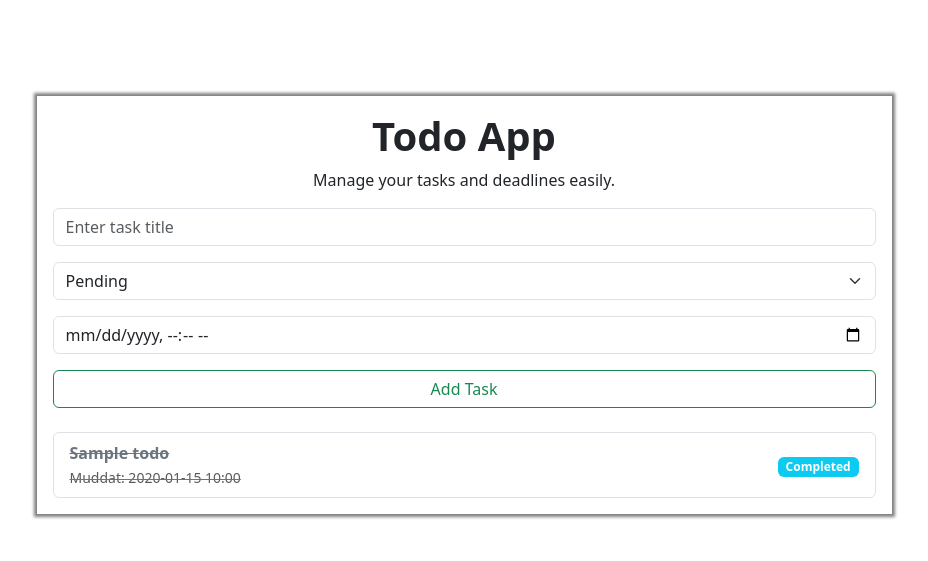
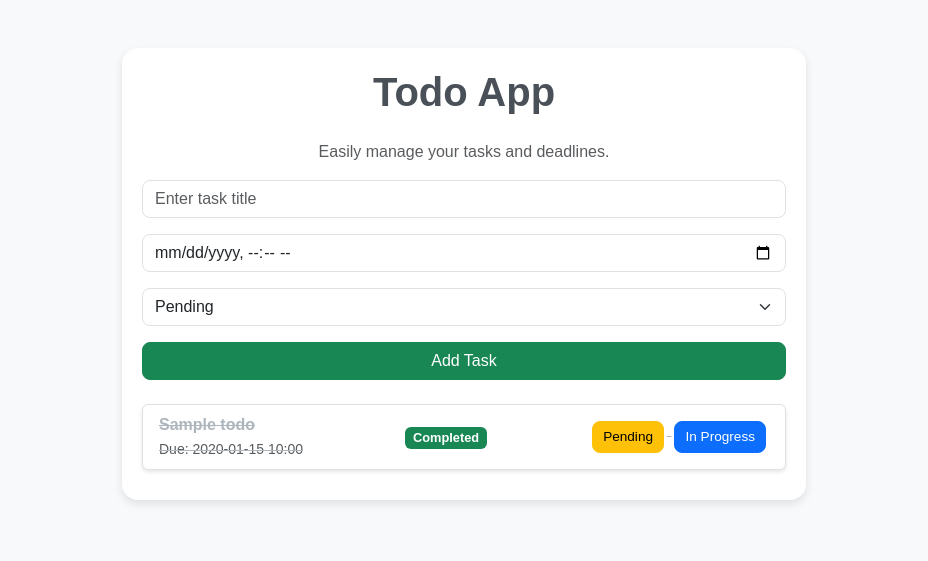
Before and after one commit to dilwodvcc/TodoApp, a PHP site: page / in a window 1280 px wide. Shown: the top 561 px of the page, without its empty margins (176-1104 px from the left). Run offline with PHP 8.4, Linux system fonts and the light colour scheme; tables that the repository leaves empty or names only in its code hold one stand-in row (values such as "Sample post").

Commit message:
takomillashtirildi

```diff
--- /dev/null
+++ b/helpers.php
@@ -0,0 +1,5 @@
+<?php
+function view ($page , $data=[]) {
+    extract($data);
+    require 'view/' . $page . '.php';
+}
--- a/index.php
+++ b/index.php
@@ -1,133 +1,25 @@
 <?php
-require_once 'DB.php';
-$db = new DB();
 
-// Vazifa qo'shish
-if (isset($_POST['add_task'])) {
-    $title = $_POST['title'];
-    $status = $_POST['status'];
-    $due_date = isset($_POST['due_date']) && !empty($_POST['due_date']) ? $_POST['due_date'] : null;
+$uri = parse_url($_SERVER['REQUEST_URI'], PHP_URL_PATH);
 
-    $stmt = $db->conn->prepare("INSERT INTO todo (title, status, due_date) VALUES (:title, :status, :due_date)");
-    $stmt->bindParam(':title', $title);
-    $stmt->bindParam(':status', $status);
-    $stmt->bindParam(':due_date', $due_date);
-    $stmt->execute();
+require 'src/Todo.php';
+require 'helpers.php';
+
+$todo = new Todo();
+
+if ($uri == '/') {
+    $todos = $todo->get();
+    view('home', ['todos' => $todos]);
+} elseif ($uri == '/store') {
+    if ($_SERVER['REQUEST_METHOD'] === 'POST') {
+        $todo->store($_POST['title'], $_POST['due_date'], $_POST['status']);
+    }
+    header('Location: /');
+    exit();
+} elseif ($uri == '/update-status') {
+    if (isset($_GET['id']) && isset($_GET['status'])) {
+        $todo->updateStatus($_GET['id'], $_GET['status']);
+    }
+    header('Location: /');
+    exit();
 }
-
-// Vazifani bajarilgan deb belgilash
-if (isset($_POST['complete_task'])) {
-    $task_id = $_POST['task_id'];
-    $stmt = $db->conn->prepare("UPDATE todo SET status = 'completed' WHERE id = :id");
-    $stmt->bindParam(':id', $task_id);
-    $stmt->execute();
-}
-?>
-
-<!doctype html>
-<html lang="en">
-<head>
-    <meta charset="UTF-8">
-    <meta name="viewport"
-          content="width=device-width, user-scalable=no, initial-scale=1.0, maximum-scale=1.0, minimum-scale=1.0">
-    <meta http-equiv="X-UA-Compatible" content="ie=edge">
-    <title>TodoApp</title>
-    <link href="https://cdn.jsdelivr.net/npm/bootstrap@5.3.3/dist/css/bootstrap.min.css" rel="stylesheet"
-          integrity="sha384-QWTKZyjpPEjISv5WaRU9OFeRpok6YctnYmDr5pNlyT2bRjXh0JMhjY6hW+ALEwIH" crossorigin="anonymous">
-    <style>
-        .todo-body {
-            max-width: 75%;
-            box-shadow: 0 0 3px 3px gray;
-        }
-
-        .todo-text {
-            font-weight: bold;
-        }
-
-        li {
-            border-radius: 16px;
-        }
-
-        .badge-info {
-            background-color: #17a2b8;
-        }
-
-        .badge-secondary {
-            background-color: #6c757d;
-        }
-
-        .task-completed {
-            text-decoration: line-through;
-            color: #6c757d;
-        }
-
-        .btn-complete {
-            background-color: #28a745;
-            color: white;
-        }
-
-        .btn-complete:hover {
-            background-color: #218838;
-        }
-
-    </style>
-</head>
-<body>
-<div class="container">
-    <div class="row d-flex justify-content-center my-5">
-        <div class="todo-body my-5 p-3">
-            <h1 class="text-center todo-text">Todo App</h1>
-            <p class="text-center">Manage your tasks and deadlines easily.</p>
-
-            <!-- Vazifa qo'shish formasi -->
-            <form method="POST" action="">
-                <div class="input-group mb-3">
-                    <input type="text" class="form-control" name="title" placeholder="Enter task title" required>
-                </div>
-                <div class="input-group mb-3">
-                    <select class="form-select" name="status" required>
-                        <option value="pending">Pending</option>
-                        <option value="in_progress">In Progress</option>
-                        <option value="completed">Completed</option>
-                    </select>
-                </div>
-                <div class="input-group mb-3">
-                    <input type="datetime-local" class="form-control" name="due_date" required>
-                </div>
-                <button type="submit" name="add_task" class="btn btn-outline-success w-100">Add Task</button>
-            </form>
-
-            <ul class="list-group mt-4">
-                <?php
-                $stmt = $db->conn->prepare("SELECT * FROM todo ORDER BY created_at DESC");
-                $stmt->execute();
-                $tasks = $stmt->fetchAll(PDO::FETCH_ASSOC);
-
-                foreach ($tasks as $task) {
-                    $taskClass = $task['status'] === 'completed' ? 'task-completed' : '';
-                    echo "<li class='list-group-item d-flex justify-content-between align-items-center $taskClass'>
-                            <div>
-                                <strong>" . htmlspecialchars($task['title']) . "</strong>
-                                <br>
-                                <small class='text-muted'>Muddat: " . date('Y-m-d H:i', strtotime($task['due_date'])) . "</small>
-                            </div>
-                            <div>
-                                <span class='badge bg-info'>" . ucfirst($task['status']) . "</span>";
-
-                    // Faqat "pending" yoki "in_progress" statusli vazifalar uchun tugma
-                    if ($task['status'] !== 'completed') {
-                        echo "<form method='POST' action='' style='display:inline;'>
-                                <input type='hidden' name='task_id' value='" . $task['id'] . "'>
-                                <button type='submit' name='complete_task' class='btn btn-complete btn-sm'>Complete</button>
-                              </form>";
-                    }
-
-                    echo "</div></li>";
-                }
-                ?>
-            </ul>
-        </div>
-    </div>
-</div>
-</body>
-</html>
--- /dev/null
+++ b/src/Todo.php
@@ -0,0 +1,33 @@
+<?php
+require_once 'DB.php';
+
+class Todo {
+    private $db;
+
+    public function __construct() {
+        $this->db = new DB();
+    }
+
+    public function get() {
+        $stmt = $this->db->conn->prepare("SELECT * FROM todo ORDER BY created_at DESC");
+        $stmt->execute();
+        return $stmt->fetchAll(PDO::FETCH_ASSOC);
+    }
+
+    public function store($title, $due_date, $status) {
+        $stmt = $this->db->conn->prepare(
+            "INSERT INTO todo (title, status, due_date, created_at, updated_at) VALUES (:title, :status, :due_date, NOW(), NOW())"
+        );
+        $stmt->bindParam(':title', $title);
+        $stmt->bindParam(':due_date', $due_date);
+        $stmt->bindParam(':status', $status);
+        $stmt->execute();
+    }
+
+    public function updateStatus($task_id, $status) {
+        $stmt = $this->db->conn->prepare("UPDATE todo SET status = :status, updated_at = NOW() WHERE id = :id");
+        $stmt->bindParam(':id', $task_id);
+        $stmt->bindParam(':status', $status);
+        $stmt->execute();
+    }
+}
--- /dev/null
+++ b/view/home.php
@@ -0,0 +1,115 @@
+<!doctype html>
+<html lang="en">
+<head>
+    <meta charset="UTF-8">
+    <meta name="viewport" content="width=device-width, initial-scale=1.0">
+    <title>Todo App</title>
+    <link href="https://cdn.jsdelivr.net/npm/bootstrap@5.3.3/dist/css/bootstrap.min.css" rel="stylesheet">
+    <style>
+        body {
+            background-color: #f8f9fa;
+            font-family: 'Arial', sans-serif;
+        }
+
+        .todo-body {
+            max-width: 60%;
+            background-color: #ffffff;
+            border-radius: 16px;
+            padding: 20px;
+            box-shadow: 0 4px 8px rgba(0, 0, 0, 0.1);
+        }
+
+        .todo-title {
+            font-weight: bold;
+            color: #495057;
+        }
+
+        .form-control, .form-select, .btn {
+            border-radius: 8px;
+        }
+
+        li {
+            border: none;
+            margin-bottom: 10px;
+            border-radius: 12px;
+            background-color: #ffffff;
+            padding: 15px;
+            box-shadow: 0 2px 4px rgba(0, 0, 0, 0.1);
+        }
+
+        .task-completed {
+            text-decoration: line-through;
+            color: #adb5bd;
+        }
+
+        .btn-status {
+            margin: 0 3px;
+            font-size: 0.85rem;
+            padding: 5px 10px;
+        }
+
+        .badge {
+            font-size: 0.8rem;
+        }
+    </style>
+</head>
+<body>
+<div class="container mt-5">
+    <div class="row d-flex justify-content-center">
+        <div class="todo-body">
+            <h1 class="text-center todo-title mb-4">Todo App</h1>
+            <p class="text-center text-muted">Easily manage your tasks and deadlines.</p>
+
+            <!-- Task Input Form -->
+            <form method="POST" action="/store" class="mb-4">
+                <div class="mb-3">
+                    <input type="text" class="form-control" name="title" placeholder="Enter task title" required>
+                </div>
+                <div class="mb-3">
+                    <input type="datetime-local" class="form-control" name="due_date" required>
+                </div>
+                <div class="mb-3">
+                    <select class="form-select" name="status" required>
+                        <option value="pending" selected>Pending</option>
+                        <option value="in_progress">In Progress</option>
+                        <option value="completed">Completed</option>
+                    </select>
+                </div>
+                <button type="submit" class="btn btn-success w-100">Add Task</button>
+            </form>
+
+            <!-- Task List -->
+            <ul class="list-group">
+                <?php /** @var TYPE_NAME $todos */
+                foreach ($todos as $task): ?>
+                    <?php $taskClass = $task['status'] === 'completed' ? 'task-completed' : ''; ?>
+                    <li class="list-group-item d-flex justify-content-between align-items-center <?= $taskClass ?>">
+                        <div>
+                            <strong><?= htmlspecialchars($task['title']) ?></strong>
+                            <br>
+                            <small class="text-muted">Due: <?= date('Y-m-d H:i', strtotime($task['due_date'])) ?></small>
+                        </div>
+                        <div>
+                            <span class="badge bg-<?= $task['status'] === 'completed' ? 'success' : ($task['status'] === 'in_progress' ? 'primary' : 'warning') ?>">
+                                <?= ucfirst($task['status']) ?>
+                            </span>
+                        </div>
+                        <div>
+                            <?php if ($task['status'] !== 'completed'): ?>
+                                <a href="/update-status?id=<?= $task['id'] ?>&status=completed" class="btn btn-success btn-sm btn-status">Complete</a>
+                            <?php endif; ?>
+                            <?php if ($task['status'] !== 'pending'): ?>
+                                <a href="/update-status?id=<?= $task['id'] ?>&status=pending" class="btn btn-warning btn-sm btn-status">Pending</a>
+                            <?php endif; ?>
+                            <?php if ($task['status'] !== 'in_progress'): ?>
+                                <a href="/update-status?id=<?= $task['id'] ?>&status=in_progress" class="btn btn-primary btn-sm btn-status">In Progress</a>
+                            <?php endif; ?>
+                        </div>
+                    </li>
+                <?php endforeach; ?>
+            </ul>
+        </div>
+    </div>
+</div>
+</body>
+</html>
```
Also changed, not shown: src/DB.php (renamed from DB.php).
